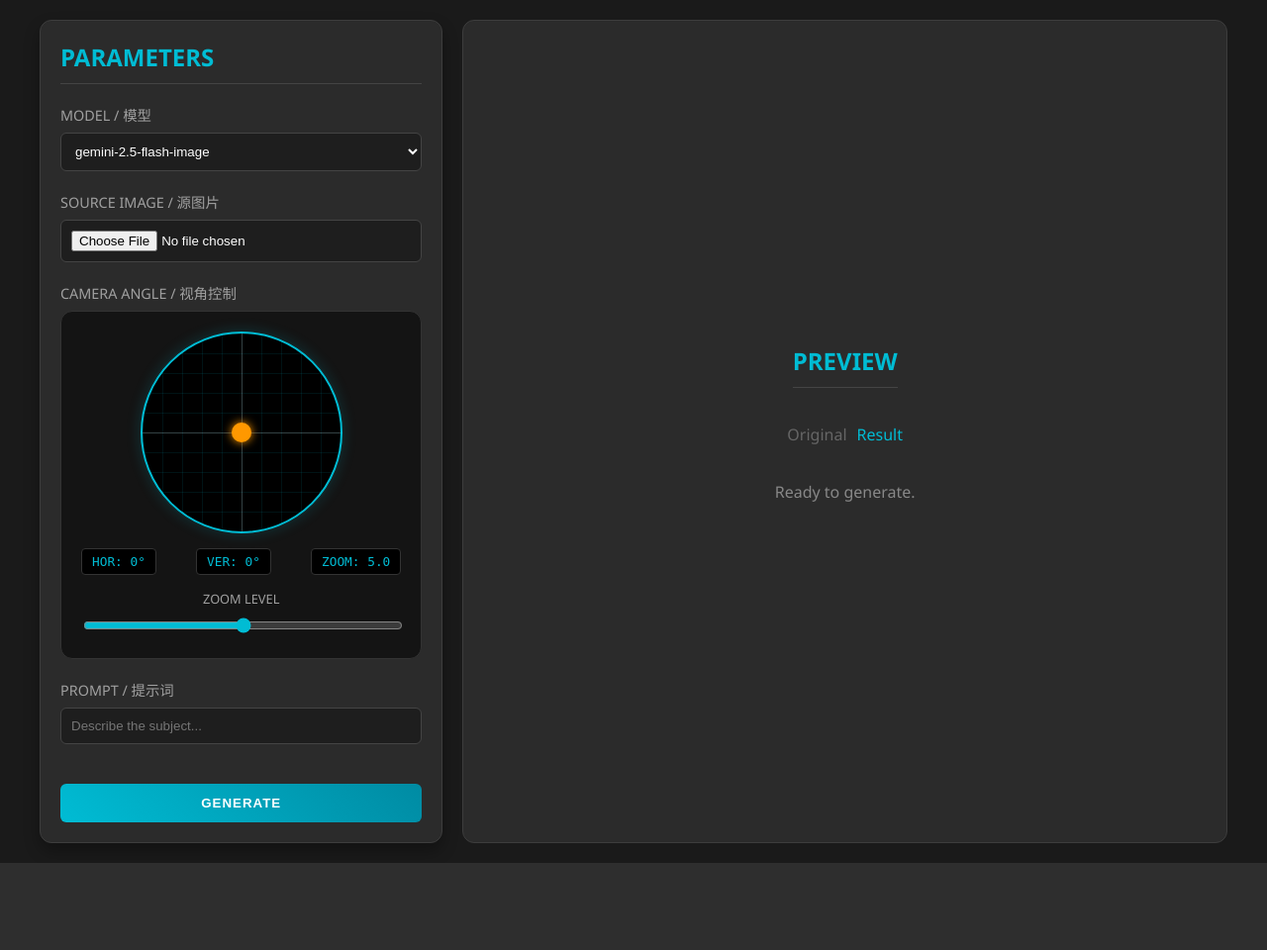
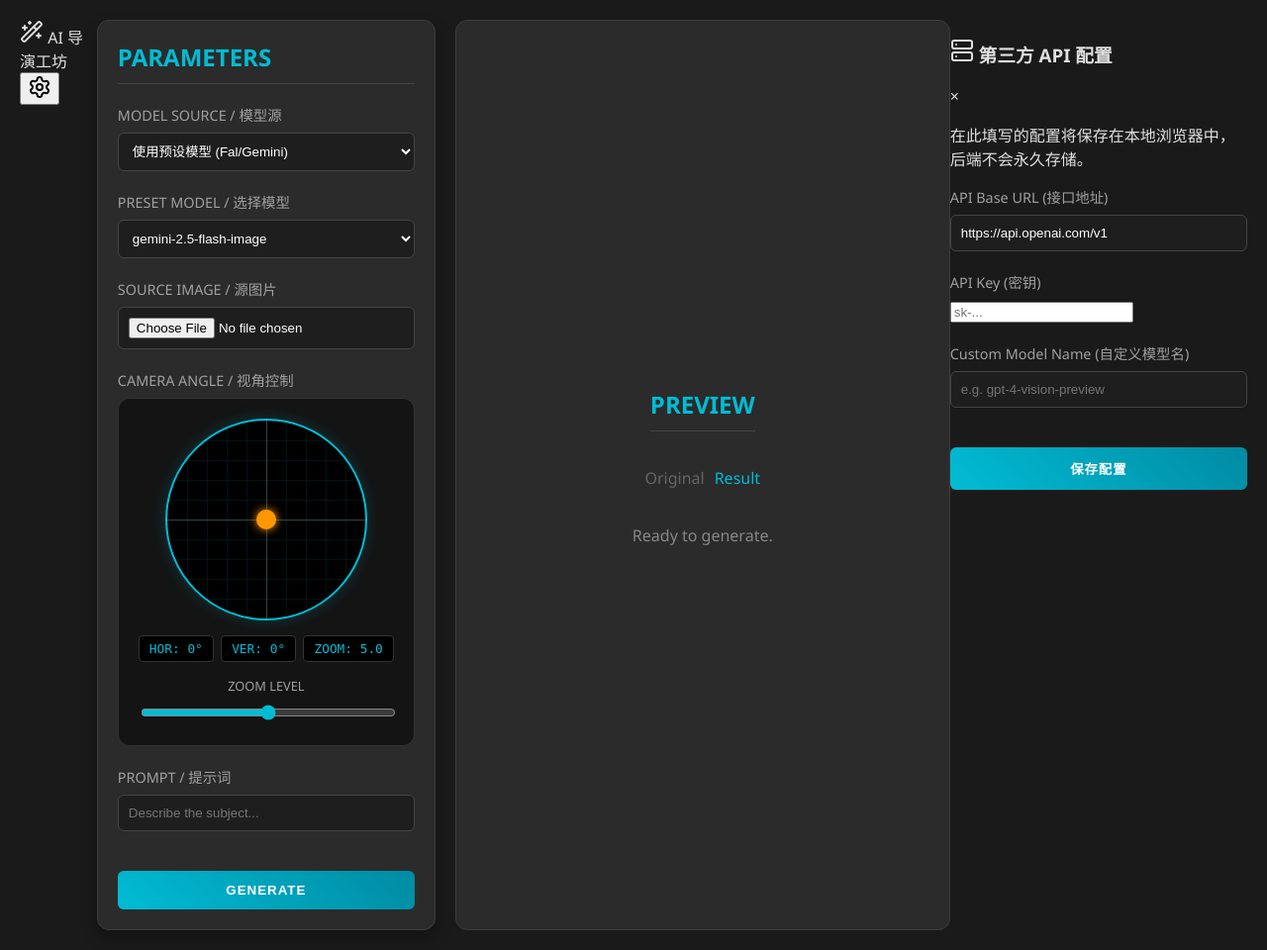
Before and after one commit to lolunsy/ai-image-aggregator, a Flask app: page / in a window 1280 px wide. Shown: the whole page at 99% size. Before the commit the page ends 872 px from the top, so only its background shows below. Run offline with Flask 3, Linux system fonts and the light colour scheme.

Commit message:
Update index.html

```diff
--- a/templates/index.html
+++ b/templates/index.html
@@ -3,10 +3,25 @@
 <head>
     <meta charset="UTF-8">
     <meta name="viewport" content="width=device-width, initial-scale=1.0">
-    <title>AI 视角控制器</title>
+    <title>AI 导演工坊 - 全局配置版</title>
     <link rel="stylesheet" href="{{ url_for('static', filename='css/style.css') }}">
+    <!-- 引入 Lucide 图标库 -->
+    <script src="https://unpkg.com/lucide@latest"></script>
 </head>
 <body>
+
+<!-- 顶部导航栏 -->
+<div class="navbar">
+    <div class="brand">
+        <i data-lucide="wand-2"></i>
+        <span>AI 导演工坊</span>
+    </div>
+    <div class="tools">
+        <button id="settings-btn" class="icon-btn">
+            <i data-lucide="settings"></i>
+        </button>
+    </div>
+</div>
 
 <div class="container">
     <!-- 左侧控制面板 -->
@@ -15,12 +30,29 @@
 
         <form id="generate-form">
             <div class="form-group">
-                <label>MODEL / 模型</label>
+                <label>MODEL SOURCE / 模型源</label>
+                <select name="model_source" id="model_source">
+                    <option value="preset">使用预设模型 (Fal/Gemini)</option>
+                    <option value="custom">使用自定义 API (第三方)</option>
+                </select>
+            </div>
+
+            <!-- 预设模型选择 -->
+            <div class="form-group" id="preset-group">
+                <label>PRESET MODEL / 选择模型</label>
                 <select name="model_name">
                     {% for name, id in models.items() %}
                     <option value="{{ name }}">{{ name }}</option>
                     {% endfor %}
                 </select>
+            </div>
+
+            <!-- 自定义配置提示 -->
+            <div class="form-group" id="custom-group" style="display: none;">
+                <div class="info-box">
+                    <i data-lucide="info" size="14"></i>
+                    <span>将使用右上角设置中的 API 配置</span>
+                </div>
             </div>
 
             <div class="form-group">
@@ -49,7 +81,7 @@
                         <input type="range" id="zoom-slider" min="0" max="100" value="50">
                     </div>
 
-                    <!-- 隐藏的 Input，用于提交给后端 -->
+                    <!-- 隐藏参数 -->
                     <input type="hidden" name="h_angle" id="input-h" value="0">
                     <input type="hidden" name="v_angle" id="input-v" value="0">
                     <input type="hidden" name="zoom" id="input-z" value="50">
@@ -86,105 +118,152 @@
     </div>
 </div>
 
+<!-- 全局配置弹窗 (Config Modal) -->
+<div id="config-modal" class="modal">
+    <div class="modal-content">
+        <div class="modal-header">
+            <h3><i data-lucide="server"></i> 第三方 API 配置</h3>
+            <span class="close-modal">&times;</span>
+        </div>
+        <div class="modal-body">
+            <p class="hint-text">在此填写的配置将保存在本地浏览器中，后端不会永久存储。</p>
+
+            <div class="form-group">
+                <label>API Base URL (接口地址)</label>
+                <input type="text" id="cfg-api-url" placeholder="e.g. https://api.openai.com/v1" value="https://api.openai.com/v1">
+            </div>
+
+            <div class="form-group">
+                <label>API Key (密钥)</label>
+                <input type="password" id="cfg-api-key" placeholder="sk-...">
+            </div>
+
+            <div class="form-group">
+                <label>Custom Model Name (自定义模型名)</label>
+                <input type="text" id="cfg-model-name" placeholder="e.g. gpt-4-vision-preview">
+            </div>
+        </div>
+        <div class="modal-footer">
+            <button id="save-config-btn" class="submit-btn">保存配置</button>
+        </div>
+    </div>
+</div>
+
 <script>
-    // --- 摇杆交互逻辑 ---
+    // 初始化图标
+    lucide.createIcons();
+
+    // --- 1. 配置弹窗逻辑 ---
+    const modal = document.getElementById('config-modal');
+    const settingsBtn = document.getElementById('settings-btn');
+    const closeSpan = document.getElementsByClassName('close-modal')[0];
+    const saveConfigBtn = document.getElementById('save-config-btn');
+
+    // 输入框元素
+    const cfgUrl = document.getElementById('cfg-api-url');
+    const cfgKey = document.getElementById('cfg-api-key');
+    const cfgModel = document.getElementById('cfg-model-name');
+
+    // 打开弹窗
+    settingsBtn.onclick = function() {
+        // 从 localStorage 加载配置
+        const config = JSON.parse(localStorage.getItem('ai_custom_config') || '{}');
+        if(config.url) cfgUrl.value = config.url;
+        if(config.key) cfgKey.value = config.key;
+        if(config.model) cfgModel.value = config.model;
+
+        modal.style.display = "flex";
+    }
+
+    // 关闭弹窗
+    closeSpan.onclick = function() { modal.style.display = "none"; }
+    window.onclick = function(event) {
+        if (event.target == modal) modal.style.display = "none";
+    }
+
+    // 保存配置
+    saveConfigBtn.onclick = function() {
+        const config = {
+            url: cfgUrl.value,
+            key: cfgKey.value,
+            model: cfgModel.value
+        };
+        localStorage.setItem('ai_custom_config', JSON.stringify(config));
+        modal.style.display = "none";
+        alert('配置已保存到本地！');
+    }
+
+    // --- 2. 模型源切换逻辑 ---
+    const modelSource = document.getElementById('model_source');
+    const presetGroup = document.getElementById('preset-group');
+    const customGroup = document.getElementById('custom-group');
+
+    modelSource.addEventListener('change', function() {
+        if (this.value === 'custom') {
+            presetGroup.style.display = 'none';
+            customGroup.style.display = 'block';
+        } else {
+            presetGroup.style.display = 'block';
+            customGroup.style.display = 'none';
+        }
+    });
+
+    // --- 3. 摇杆交互逻辑 (保持不变) ---
     const pad = document.getElementById('joystick-pad');
     const handle = document.getElementById('joystick-handle');
     const valH = document.getElementById('val-h');
     const valV = document.getElementById('val-v');
     const inputH = document.getElementById('input-h');
     const inputV = document.getElementById('input-v');
+    let isDragging = false;
+    const radius = 100;
 
-    let isDragging = false;
-    const radius = 100; // pad width / 2
-
-    // 更新位置和数值函数
     function updateJoystick(x, y) {
-        // 限制在圆形范围内
         const distance = Math.sqrt(x*x + y*y);
-        const maxDist = radius - 10; // 减去 handle 半径
-
+        const maxDist = radius - 10;
         if (distance > maxDist) {
             const angle = Math.atan2(y, x);
             x = Math.cos(angle) * maxDist;
             y = Math.sin(angle) * maxDist;
         }
-
-        // 移动 Handle (CSS transform)
-        // 注意：x, y 是相对于中心的坐标
         handle.style.transform = `translate(calc(-50% + ${x}px), calc(-50% + ${y}px))`;
-
-        // 计算角度数值 (-180 到 180)
-        // 映射：X轴 (-radius ~ +radius) -> (-180 ~ 180)
-        // 映射：Y轴 (-radius ~ +radius) -> (90 ~ -90) 注意Y轴向上是正还是负
-
         const hAngle = Math.round((x / maxDist) * 180);
-        const vAngle = Math.round((y / maxDist) * -90); // 向上拖动Y为负，但通常我们认为那是正仰角，所以取反
-
-        // 更新显示和 Input
-        valH.innerText = hAngle;
-        valV.innerText = vAngle;
-        inputH.value = hAngle;
-        inputV.value = vAngle;
+        const vAngle = Math.round((y / maxDist) * -90);
+        valH.innerText = hAngle; valV.innerText = vAngle;
+        inputH.value = hAngle; inputV.value = vAngle;
     }
 
-    // 鼠标事件监听
-    pad.addEventListener('mousedown', (e) => {
-        isDragging = true;
-        handleMouseMove(e);
-    });
-
-    document.addEventListener('mousemove', (e) => {
-        if (!isDragging) return;
-        handleMouseMove(e);
-    });
-
-    document.addEventListener('mouseup', () => {
-        isDragging = false;
-        // 可选：松开后是否回弹？截图中的功能通常不回弹，保持设定
-    });
+    pad.addEventListener('mousedown', (e) => { isDragging = true; handleMouseMove(e); });
+    document.addEventListener('mousemove', (e) => { if (isDragging) handleMouseMove(e); });
+    document.addEventListener('mouseup', () => { isDragging = false; });
 
     function handleMouseMove(e) {
         const rect = pad.getBoundingClientRect();
-        const centerX = rect.left + rect.width / 2;
-        const centerY = rect.top + rect.height / 2;
-
-        const x = e.clientX - centerX;
-        const y = e.clientY - centerY;
-
+        const x = e.clientX - (rect.left + rect.width / 2);
+        const y = e.clientY - (rect.top + rect.height / 2);
         updateJoystick(x, y);
     }
 
-    // --- 缩放滑块逻辑 ---
     const zoomSlider = document.getElementById('zoom-slider');
     const valZ = document.getElementById('val-z');
     const inputZ = document.getElementById('input-z');
-
     zoomSlider.addEventListener('input', (e) => {
-        const val = e.target.value;
-        // 简单的映射 0-100 到 1.0 - 10.0 的视觉数值
-        const visualZoom = (val / 10).toFixed(1);
-        valZ.innerText = visualZoom;
-        inputZ.value = val;
+        valZ.innerText = (e.target.value / 10).toFixed(1);
+        inputZ.value = e.target.value;
     });
 
-    // --- 图片上传预览 ---
+    // --- 4. 表单提交逻辑 (核心修改) ---
     const fileInput = document.getElementById('file-input');
     const originalPreview = document.getElementById('original-preview');
-
     fileInput.addEventListener('change', function() {
         const file = this.files[0];
         if (file) {
             const reader = new FileReader();
-            reader.onload = function(e) {
-                originalPreview.src = e.target.result;
-                originalPreview.style.display = 'block';
-            }
+            reader.onload = (e) => { originalPreview.src = e.target.result; originalPreview.style.display = 'block'; }
             reader.readAsDataURL(file);
         }
     });
 
-    // --- 表单提交逻辑 (AJAX) ---
     document.getElementById('generate-form').addEventListener('submit', async function(e) {
         e.preventDefault();
 
@@ -193,18 +272,33 @@
         const statusText = document.getElementById('status-text');
         const resultImg = document.getElementById('result-img');
 
+        // 验证自定义配置
+        const source = modelSource.value;
+        const config = JSON.parse(localStorage.getItem('ai_custom_config') || '{}');
+
+        if (source === 'custom') {
+            if (!config.url || !config.key) {
+                alert('请先点击右上角设置图标，填写 API URL 和 Key！');
+                return;
+            }
+        }
+
         submitBtn.disabled = true;
         loading.style.display = 'block';
-        statusText.innerText = "Processing on server...";
+        statusText.innerText = "Processing...";
         resultImg.style.display = 'none';
 
         const formData = new FormData(this);
 
+        // 如果是自定义模式，把 LocalStorage 里的配置附加上去
+        if (source === 'custom') {
+            formData.append('custom_api_url', config.url);
+            formData.append('custom_api_key', config.key);
+            formData.append('custom_model_name', config.model);
+        }
+
         try {
-            const response = await fetch('/generate', {
-                method: 'POST',
-                body: formData
-            });
+            const response = await fetch('/generate', { method: 'POST', body: formData });
             const data = await response.json();
 
             if (data.success) {
@@ -213,7 +307,7 @@
                     resultImg.src = data.data.image_url;
                     resultImg.style.display = 'block';
                 } else {
-                    statusText.innerText = data.data.message || "Done (No image returned)";
+                    statusText.innerText = data.data.message;
                 }
             } else {
                 statusText.innerText = "Error: " + data.error;
```
